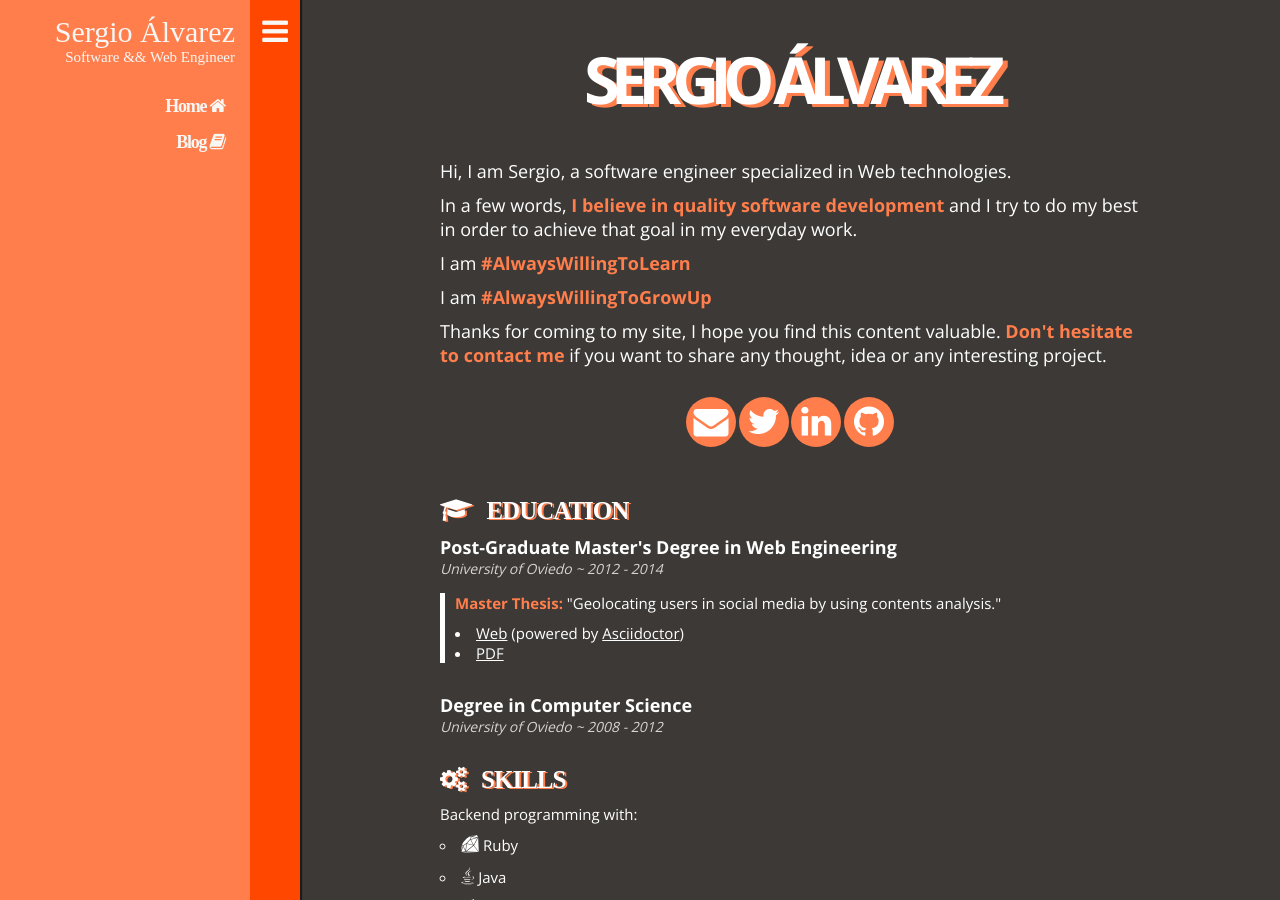
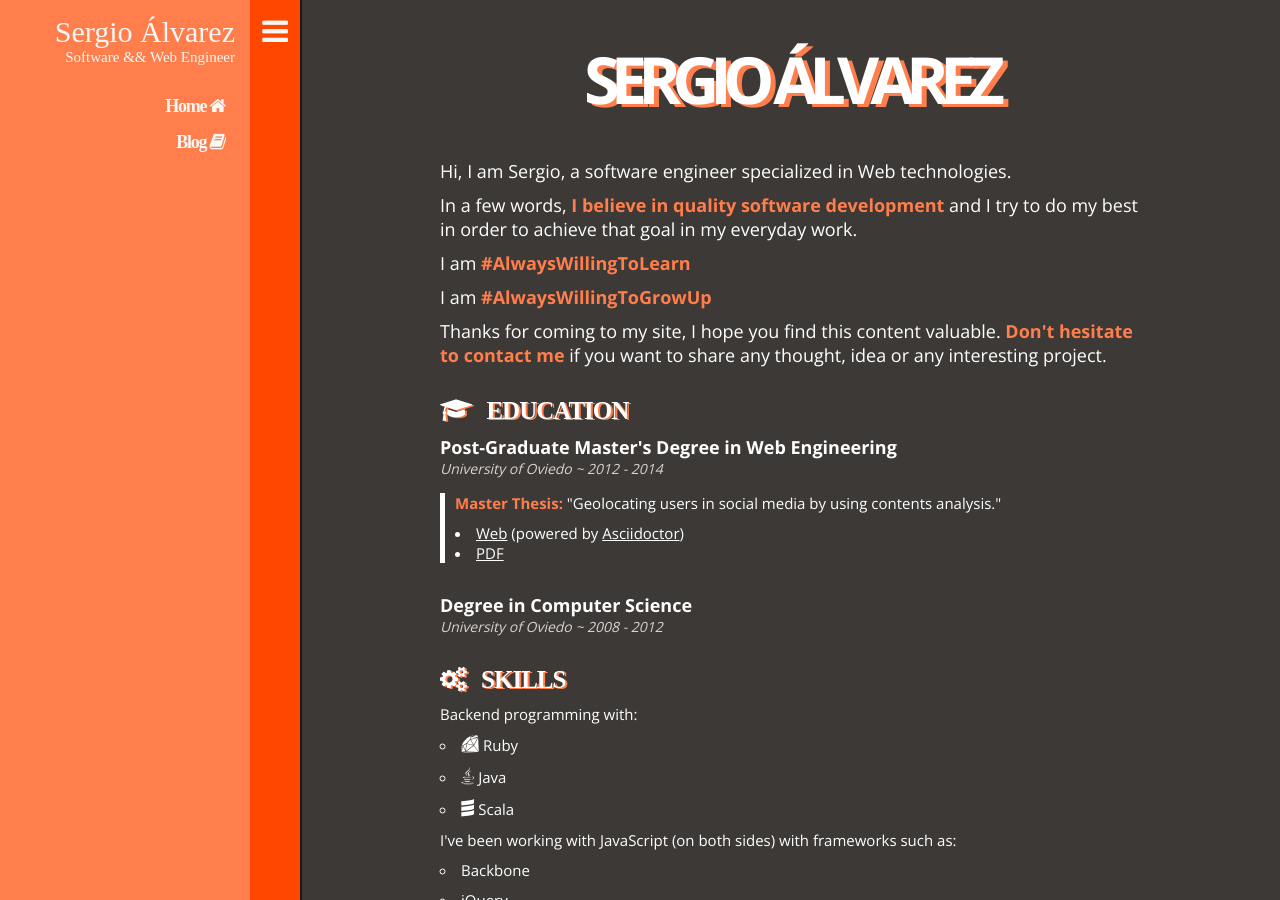
Before and after one commit to sergioalvz/sergioalvz.github.io, a Jekyll site: the page built from index.html, in a window 1280 px wide and 900 px high. Built offline with Jekyll 4.4.1, drawn with Linux system fonts in a browser that asks for light colours; nearby versions of some CDN libraries; some web fonts are replaced; Markdown is read by kramdown in place of the engine named in the settings.

Commit message:
Extract sidebar to a new partial and remove social content from homepage

```diff
--- /dev/null
+++ b/_includes/sidebar.html
@@ -0,0 +1,16 @@
+<section class="side-menu">
+  <header>
+    <h1><a href="/">Sergio Álvarez</a></h1>
+  </header>
+  <section class="about">
+    <div>
+      <p>Software &amp;&amp; Web Engineer</p>
+    </div>
+  </section>
+  <nav>
+    <ul>
+      <li><a href="/">Home <i class="fa fa-home"></i></a></li>
+      <li><a href="/blog">Blog <i class="fa fa-book"></i></a></li>
+    </ul>
+  </nav>
+</section>
--- a/_layouts/default.html
+++ b/_layouts/default.html
@@ -11,7 +11,7 @@
   <title>{{ page.title }} | Sergio Álvarez Suárez | Software and Web Engineer</title>
 
   <link rel="shortcut icon" href="/favicon.png?v=2" />
-  <!-- syntax highlighting CSS -->
+  <!-- Syntax highlighting CSS -->
   <link rel="stylesheet" href="/css/syntax.css">
   <!-- Custom CSS -->
   <link rel="stylesheet" media="screen" href="/css/main.css">
@@ -30,22 +30,7 @@
   </script>
 </head>
 <body class="{{ page.code_name }}">
-  <section class="side-menu">
-    <header>
-      <h1><a href="/">Sergio Álvarez</a></h1>
-    </header>
-    <section class="about">
-      <div>
-        <p>Software &amp;&amp; Web Engineer</p>
-      </div>
-    </section>
-    <nav>
-      <ul>
-        <li><a href="/">Home <i class="fa fa-home"></i></a></li>
-        <li><a href="/blog">Blog <i class="fa fa-book"></i></a></li>
-      </ul>
-    </nav>
-  </section>
+  {% include sidebar.html %}
   <div class="main-page-wrapper">
     <div class="menu-slider">
       <div>
--- a/index.html
+++ b/index.html
@@ -16,23 +16,6 @@ code_name: home
       <p>I am <strong>#AlwaysWillingToGrowUp</strong></p>
 
       <p>Thanks for coming to my site, I hope you find this content valuable. <strong>Don't hesitate to contact me</strong> if you want to share any thought, idea or any interesting project.</p>
-    </section>
-
-    <section class="social">
-      <ul>
-        <li>
-          <a href="mailto:sergioalvarezsuarez@gmail.com" title="Email" class="circle tiny"><i class="fa fa-envelope"></i></a>
-        </li>
-        <li>
-          <a href="https://twitter.com/varezHH" title="Twitter" class="circle tiny"><i class="fa fa-twitter"></i></a>
-        </li>
-        <li>
-          <a href="https://www.linkedin.com/in/sergioalvarezsuarez" title="Linkedin" class="circle tiny"><i class="fa fa-linkedin"></i></a>
-        </li>
-        <li>
-          <a href="https://github.com/sergio-alvarez" title="Github" class="circle tiny"><i class="fa fa-github"></i></a>
-        </li>
-      </ul>
     </section>
 
     <section class="resume">
```
